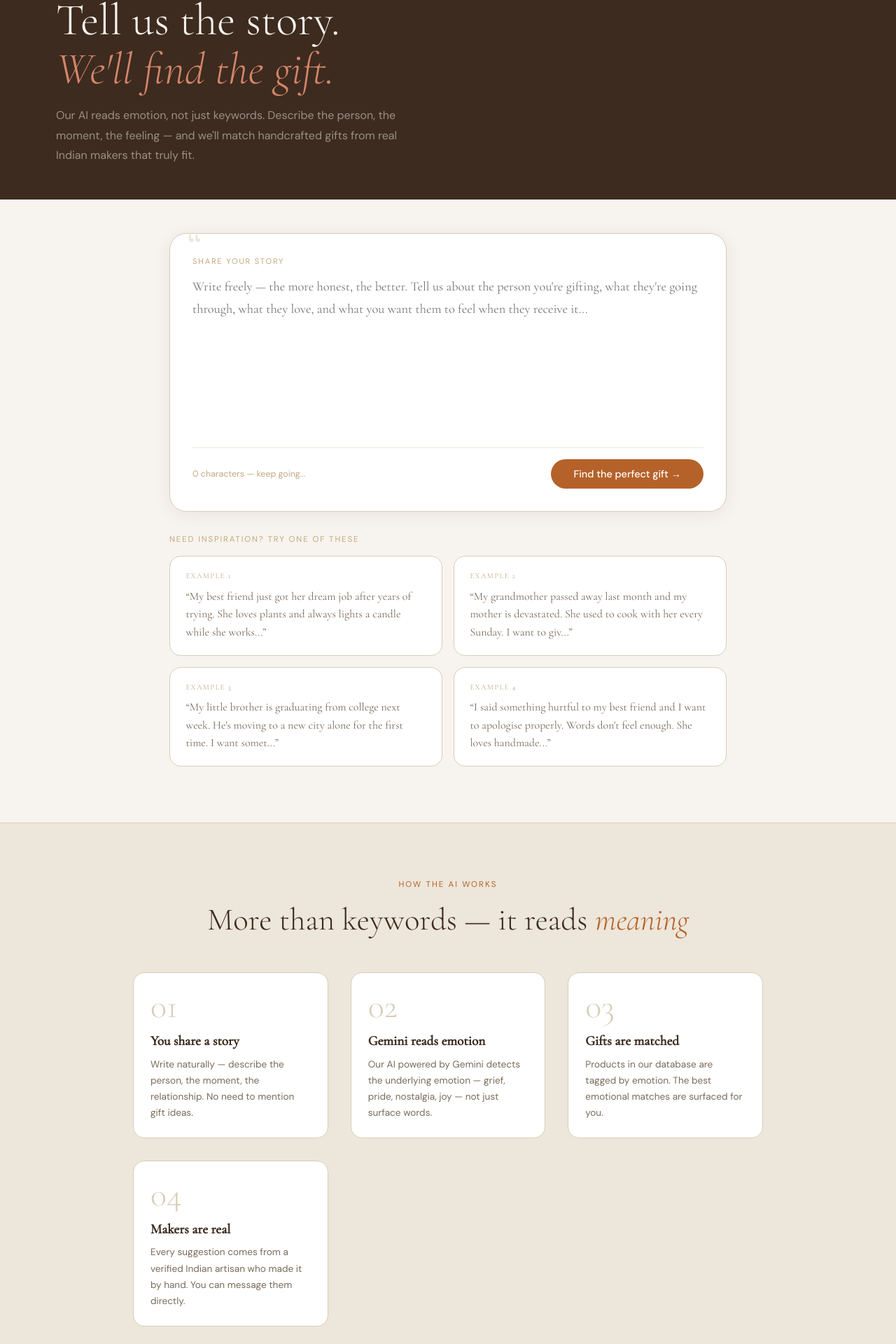
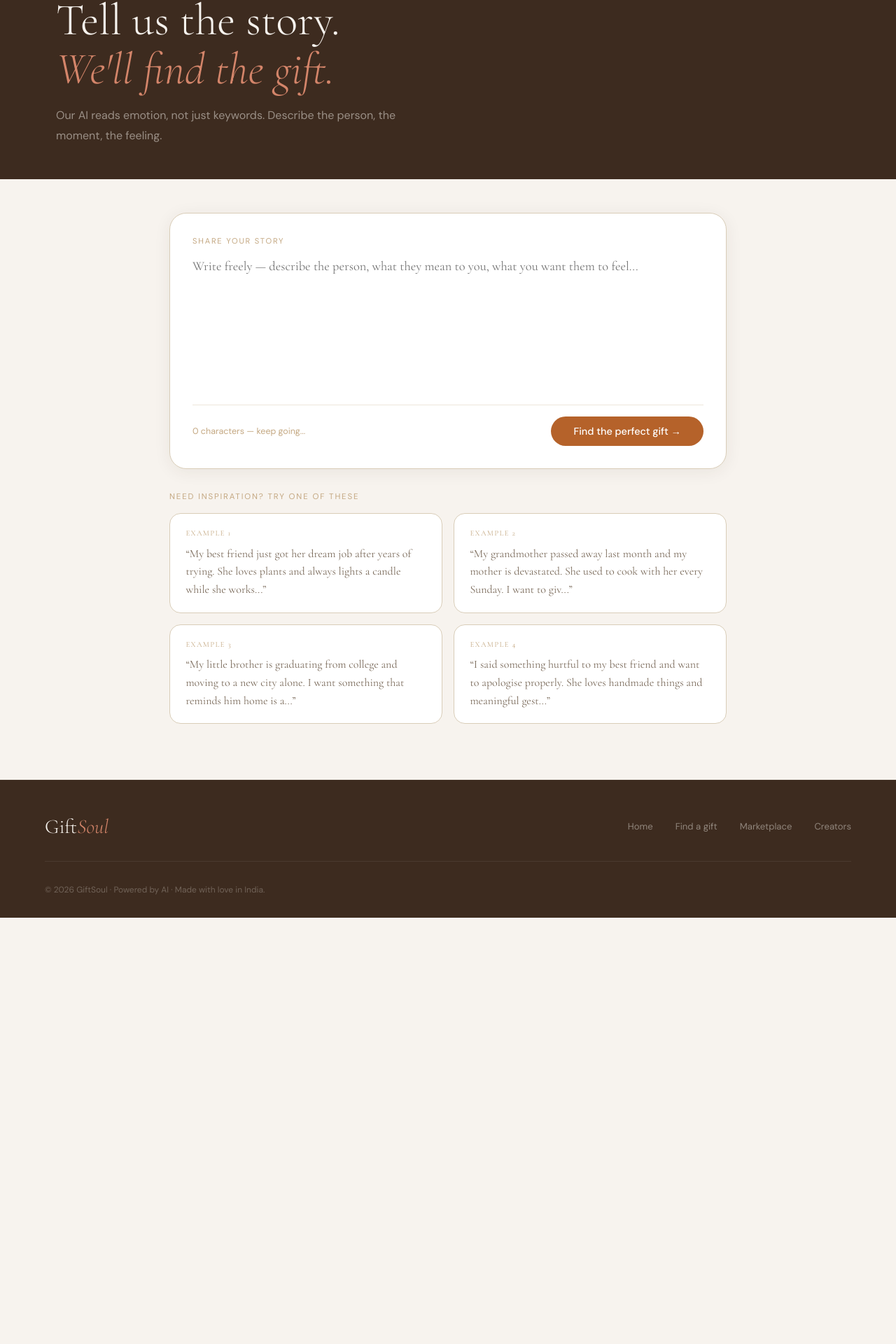
Before and after one commit to Satyam123324/GiftSoul-Emotion-based-gifting-, a Next.js app: page /find-gift in a window 1280 px wide. Shown: the part 155-2075 px from the top of the page at 70% size. After the commit the page ends 1466 px from the top, so only its background shows below. Built offline with nearby package versions, Linux system fonts and the light colour scheme.

Commit message:
Rewrite find-gift page - safe rendering

```diff
--- a/src/app/find-gift/page.js
+++ b/src/app/find-gift/page.js
@@ -1,83 +1,54 @@
 'use client'
 import Link from 'next/link'
 import { useState } from 'react'
-
-const EXAMPLE_STORIES = [
-  "My best friend just got her dream job after years of trying. She loves plants and always lights a candle while she works. I want something that feels like a warm hug and says I always believed in you.",
-  "My grandmother passed away last month and my mother is devastated. She used to cook with her every Sunday. I want to give her something that honours that memory and brings her comfort.",
-  "My little brother is graduating from college next week. He's moving to a new city alone for the first time. I want something meaningful that reminds him home is always with him.",
-  "I said something hurtful to my best friend and I want to apologise properly. Words don't feel enough. She loves handmade things and meaningful gestures over grand ones.",
-]
 
 export default function FindGift() {
   const [story, setStory] = useState('')
   const [loading, setLoading] = useState(false)
   const [result, setResult] = useState(null)
   const [error, setError] = useState('')
-  const [loadingMsg, setLoadingMsg] = useState('')
-
-  const LOADING_MESSAGES = [
-    'Reading your story...',
-    'Detecting the emotion...',
-    'Searching through 200+ handmade gifts...',
-    'Matching to the perfect makers...',
-    'Almost ready...',
-  ]
 
   async function findGifts() {
     if (story.trim().length < 20) {
-      setError('Please share a bit more about the person or situation — the more you tell us, the better we can match.')
+      setError('Please share a bit more about the person or situation.')
       return
     }
     setError('')
     setResult(null)
     setLoading(true)
 
-    let msgIdx = 0
-    setLoadingMsg(LOADING_MESSAGES[0])
-    const interval = setInterval(() => {
-      msgIdx = (msgIdx + 1) % LOADING_MESSAGES.length
-      setLoadingMsg(LOADING_MESSAGES[msgIdx])
-    }, 1200)
-
     try {
       const res = await fetch('/api/suggest-gifts', {
         method: 'POST',
         headers: { 'Content-Type': 'application/json' },
-        body: JSON.stringify({ story }),
+        body: JSON.stringify({ story })
       })
       const data = await res.json()
-      if (data.error) { setError(data.error); return }
+      console.log('Response:', JSON.stringify(data))
+      if (data.error) {
+        setError(data.error)
+      } else {
         setResult(data)
-    } catch {
-      setError('Something went wrong. Please try again.')
+      }
+    } catch (e) {
+      setError('Network error: ' + e.message)
     } finally {
-      clearInterval(interval)
       setLoading(false)
     }
   }
 
-  const toneColors = {
-    warm: '#B5622A', celebratory: '#4A6741',
-    comforting: '#5B7FA6', solemn: '#6B5B7B', playful: '#C4622A'
-  }
-
   return (
     <div style={{minHeight:'100vh',background:'#F7F3EE'}}>
-
-      {/* NAV */}
-      <nav style={{position:'fixed',top:0,left:0,right:0,height:'70px',display:'flex',alignItems:'center',justifyContent:'space-between',padding:'0 4rem',zIndex:500,background:'rgba(247,243,238,.97)',backdropFilter:'blur(16px)',boxShadow:'0 1px 0 #D9CDB8'}}>
+      <nav style={{position:'fixed',top:0,left:0,right:0,height:'70px',display:'flex',alignItems:'center',justifyContent:'space-between',padding:'0 4rem',zIndex:500,background:'rgba(247,243,238,.95)',backdropFilter:'blur(16px)',boxShadow:'0 1px 0 #D9CDB8'}}>
         <Link href="/" style={{fontFamily:'Cormorant Garamond, serif',fontSize:'1.65rem',fontWeight:400,color:'#3D2B1F',textDecoration:'none'}}>
           Gift<em style={{fontStyle:'italic',color:'#B5622A'}}>Soul</em>
         </Link>
         <div style={{display:'flex',alignItems:'center',gap:'2rem'}}>
           <Link href="/marketplace" style={{fontSize:'.78rem',letterSpacing:'.12em',textTransform:'uppercase',color:'#7A6A5A',textDecoration:'none'}}>Browse gifts</Link>
           <Link href="/creators" style={{fontSize:'.78rem',letterSpacing:'.12em',textTransform:'uppercase',color:'#7A6A5A',textDecoration:'none'}}>Creators</Link>
-          <Link href="/creator-register" style={{padding:'.5rem 1.4rem',background:'#3D2B1F',color:'#F7F3EE',borderRadius:'2rem',fontSize:'.78rem',textDecoration:'none'}}>Join as creator</Link>
         </div>
       </nav>
 
-      {/* HERO */}
       <div style={{background:'#3D2B1F',padding:'calc(70px + 3rem) 5rem 3rem'}}>
         <p style={{fontSize:'.72rem',letterSpacing:'.18em',textTransform:'uppercase',color:'#C4A882',marginBottom:'1rem'}}>AI-powered gift matching</p>
         <h1 style={{fontFamily:'Cormorant Garamond, serif',fontSize:'clamp(2.5rem,5vw,4.5rem)',fontWeight:300,color:'#F7F3EE',lineHeight:1.1,marginBottom:'1rem'}}>
@@ -85,109 +56,89 @@ export default function FindGift() {
           <em style={{fontStyle:'italic',color:'#D4856A'}}>We&apos;ll find the gift.</em>
         </h1>
         <p style={{fontSize:'1rem',color:'rgba(247,243,238,.5)',maxWidth:'520px',lineHeight:1.8}}>
-          Our AI reads emotion, not just keywords. Describe the person, the moment, the feeling — and we&apos;ll match handcrafted gifts from real Indian makers that truly fit.
+          Our AI reads emotion, not just keywords. Describe the person, the moment, the feeling.
         </p>
       </div>
 
       <div style={{maxWidth:'860px',margin:'0 auto',padding:'3rem 2rem 5rem'}}>
 
-        {/* STORY INPUT BOX */}
-        <div style={{background:'white',border:'1px solid #D9CDB8',borderRadius:'24px',padding:'2rem',boxShadow:'0 4px 24px rgba(61,43,31,.07)',marginBottom:'1.5rem',position:'relative'}}>
-          <div style={{position:'absolute',top:'-1rem',left:'1.5rem',fontFamily:'Cormorant Garamond, serif',fontSize:'4rem',color:'#EDE6DA',lineHeight:1,pointerEvents:'none'}}>&ldquo;</div>
+        <div style={{background:'white',border:'1px solid #D9CDB8',borderRadius:'24px',padding:'2rem',boxShadow:'0 4px 24px rgba(61,43,31,.07)',marginBottom:'1.5rem'}}>
           <div style={{fontSize:'.7rem',letterSpacing:'.16em',textTransform:'uppercase',color:'#C4A882',marginBottom:'.8rem'}}>Share your story</div>
           <textarea
             value={story}
             onChange={e => { setStory(e.target.value); setError('') }}
-            placeholder="Write freely — the more honest, the better. Tell us about the person you're gifting, what they're going through, what they love, and what you want them to feel when they receive it..."
-            rows={7}
+            placeholder="Write freely — describe the person, what they mean to you, what you want them to feel..."
+            rows={6}
             style={{width:'100%',border:'none',outline:'none',fontFamily:'Cormorant Garamond, serif',fontSize:'1.15rem',lineHeight:1.75,color:'#3D2B1F',background:'transparent',resize:'none'}}
           />
           <div style={{display:'flex',alignItems:'center',justifyContent:'space-between',marginTop:'1rem',paddingTop:'1rem',borderTop:'1px solid #EDE6DA',flexWrap:'wrap',gap:'1rem'}}>
-            <div style={{fontSize:'.78rem',color:'#C4A882'}}>{story.length} characters {story.length < 50 ? '— keep going...' : story.length < 100 ? '— good, a bit more...' : '— great!'}</div>
+            <div style={{fontSize:'.78rem',color:'#C4A882'}}>{story.length} characters {story.length < 50 ? '— keep going...' : story.length < 100 ? '— a bit more...' : '— great!'}</div>
             <button
               onClick={findGifts}
               disabled={loading}
-              style={{padding:'.75rem 2rem',background: loading ? '#C4A882' : '#B5622A',color:'white',border:'none',borderRadius:'2rem',fontSize:'.9rem',cursor: loading ? 'not-allowed' : 'pointer',fontFamily:'DM Sans, sans-serif',fontWeight:500,transition:'all .2s',display:'flex',alignItems:'center',gap:'.6rem',minWidth:'180px',justifyContent:'center'}}>
-              {loading ? (
-                <>
-                  <span style={{display:'inline-block',width:'14px',height:'14px',border:'2px solid rgba(255,255,255,.3)',borderTopColor:'white',borderRadius:'50%',animation:'spin 0.8s linear infinite'}}></span>
-                  Finding gifts...
-                </>
-              ) : 'Find the perfect gift →'}
+              style={{padding:'.75rem 2rem',background:loading?'#C4A882':'#B5622A',color:'white',border:'none',borderRadius:'2rem',fontSize:'.9rem',cursor:loading?'not-allowed':'pointer',fontFamily:'DM Sans, sans-serif',fontWeight:500,minWidth:'180px'}}>
+              {loading ? 'Finding gifts...' : 'Find the perfect gift →'}
             </button>
           </div>
         </div>
 
-        {/* ERROR */}
         {error && (
           <div style={{background:'#FEF3EE',border:'1px solid rgba(181,98,42,.3)',borderRadius:'12px',padding:'1rem 1.2rem',marginBottom:'1.5rem',fontSize:'.88rem',color:'#B5622A'}}>
             {error}
           </div>
         )}
 
-        {/* LOADING */}
         {loading && (
           <div style={{background:'white',border:'1px solid #D9CDB8',borderRadius:'20px',padding:'3rem',textAlign:'center',marginBottom:'1.5rem'}}>
-            <div style={{display:'flex',justifyContent:'center',marginBottom:'1.5rem'}}>
-              <div style={{width:'56px',height:'56px',border:'3px solid #EDE6DA',borderTopColor:'#B5622A',borderRadius:'50%',animation:'spin .8s linear infinite'}}></div>
-            </div>
-            <p style={{fontFamily:'Cormorant Garamond, serif',fontSize:'1.3rem',color:'#3D2B1F',marginBottom:'.4rem'}}>{loadingMsg}</p>
-            <p style={{fontSize:'.82rem',color:'#7A6A5A'}}>Our AI is reading the emotion in your story</p>
+            <p style={{fontFamily:'Cormorant Garamond, serif',fontSize:'1.3rem',color:'#3D2B1F',marginBottom:'.4rem'}}>Reading your story...</p>
+            <p style={{fontSize:'.82rem',color:'#7A6A5A'}}>Our AI is detecting the emotion</p>
           </div>
         )}
 
-        {/* RESULTS */}
         {result && !loading && (
           <div>
-            {/* Emotion analysis card */}
-            <div style={{background:'#3D2B1F',borderRadius:'20px',padding:'2rem',marginBottom:'1.5rem',position:'relative',overflow:'hidden'}}>
-              <div style={{position:'absolute',inset:0,background:'radial-gradient(ellipse at 80% 20%, rgba(181,98,42,.15) 0%, transparent 60%)',pointerEvents:'none'}}></div>
-              <div style={{position:'relative'}}>
-                <div style={{display:'flex',alignItems:'center',gap:'1rem',marginBottom:'1.2rem',flexWrap:'wrap'}}>
-                  <div style={{fontSize:'.68rem',letterSpacing:'.14em',textTransform:'uppercase',color:'#C4A882'}}>Emotion detected</div>
-                  {result.emotions.map(em => (
+            <div style={{background:'#3D2B1F',borderRadius:'20px',padding:'2rem',marginBottom:'1.5rem'}}>
+              <div style={{display:'flex',gap:'.8rem',marginBottom:'1rem',flexWrap:'wrap'}}>
+                <div style={{fontSize:'.68rem',letterSpacing:'.14em',textTransform:'uppercase',color:'#C4A882'}}>Emotions detected:</div>
+                {Array.isArray(result.emotions) && result.emotions.map(em => (
                   <span key={em} style={{padding:'.3rem 1rem',borderRadius:'2rem',background:'rgba(181,98,42,.2)',border:'1px solid rgba(181,98,42,.4)',color:'#D4856A',fontSize:'.8rem',fontFamily:'Cormorant Garamond, serif',fontStyle:'italic'}}>{em}</span>
                 ))}
-                  {result.tone && (
-                    <span style={{padding:'.3rem 1rem',borderRadius:'2rem',background:'rgba(255,255,255,.08)',border:'1px solid rgba(255,255,255,.15)',color:'rgba(247,243,238,.6)',fontSize:'.75rem'}}>tone: {result.tone}</span>
+              </div>
+              {result.message && (
+                <p style={{fontFamily:'Cormorant Garamond, serif',fontSize:'1.15rem',lineHeight:1.75,color:'#F7F3EE',marginBottom:'1rem',fontStyle:'italic'}}>&ldquo;{result.message}&rdquo;</p>
               )}
-                </div>
-                <p style={{fontFamily:'Cormorant Garamond, serif',fontSize:'1.15rem',lineHeight:1.75,color:'#F7F3EE',marginBottom:'1rem',fontStyle:'italic'}}>&ldquo;{result.message}&rdquo;</p>
               {result.gift_note && (
                 <div style={{background:'rgba(255,255,255,.06)',borderRadius:'12px',padding:'.8rem 1rem',fontSize:'.82rem',color:'rgba(247,243,238,.6)',borderLeft:'2px solid #B5622A'}}>
-                    💌 <strong style={{color:'rgba(247,243,238,.8)'}}>Personalisation tip:</strong> {result.gift_note}
+                  💌 <strong style={{color:'rgba(247,243,238,.8)'}}>Card tip:</strong> {result.gift_note}
                 </div>
               )}
             </div>
-            </div>
 
-            {/* Gift suggestions */}
-            <div style={{marginBottom:'1rem'}}>
             <h2 style={{fontFamily:'Cormorant Garamond, serif',fontSize:'1.8rem',fontWeight:300,color:'#3D2B1F',marginBottom:'.4rem'}}>
               Handpicked gifts for <em style={{fontStyle:'italic',color:'#B5622A'}}>{result.recipient || 'this moment'}</em>
             </h2>
             <p style={{fontSize:'.85rem',color:'#7A6A5A',marginBottom:'1.5rem'}}>Matched by emotion · Made by hand in India</p>
-            </div>
 
-            <div style={{display:'grid',gridTemplateColumns:'repeat(auto-fill,minmax(280px,1fr))',gap:'1.5rem',marginBottom:'2rem'}}>
-              {result.suggestions.map((g,i) => (
-                <div key={g.id} style={{background:'white',border:'1px solid #D9CDB8',borderRadius:'20px',overflow:'hidden',transition:'all .25s',position:'relative'}}
-                  onMouseEnter={e => {e.currentTarget.style.transform='translateY(-4px)';e.currentTarget.style.boxShadow='0 12px 40px rgba(61,43,31,.12)'}}
-                  onMouseLeave={e => {e.currentTarget.style.transform='translateY(0)';e.currentTarget.style.boxShadow='none'}}>
+            <div style={{display:'grid',gridTemplateColumns:'repeat(auto-fill,minmax(260px,1fr))',gap:'1.5rem',marginBottom:'2rem'}}>
+              {Array.isArray(result.suggestions) && result.suggestions.map((g, i) => (
+                <div key={i} style={{background:'white',border:'1px solid #D9CDB8',borderRadius:'20px',overflow:'hidden',position:'relative'}}>
                   {i === 0 && (
                     <div style={{position:'absolute',top:'.75rem',left:'.75rem',zIndex:2,fontSize:'.62rem',letterSpacing:'.1em',textTransform:'uppercase',padding:'.25rem .7rem',borderRadius:'2rem',background:'#B5622A',color:'white'}}>Best match</div>
                   )}
-                  <div style={{height:'200px',background: i===0?'#FFF3E0':i===1?'#E8F5E9':i===2?'#FCE4EC':'#E3F2FD',display:'flex',alignItems:'center',justifyContent:'center',fontSize:'64px'}}>
-                    {g.icon}
+                  <div style={{height:'180px',background:i===0?'#FFF3E0':i===1?'#E8F5E9':i===2?'#FCE4EC':'#E3F2FD',display:'flex',alignItems:'center',justifyContent:'center',fontSize:'56px'}}>
+                    {g.icon || '🎁'}
                   </div>
                   <div style={{padding:'1.25rem'}}>
-                    <div style={{fontSize:'.65rem',letterSpacing:'.1em',textTransform:'uppercase',color:'#B5622A',marginBottom:'.5rem'}}>
-                      {g.emotions.slice(0,2).join(' · ')}
+                    <div style={{fontFamily:'Cormorant Garamond, serif',fontSize:'1.2rem',color:'#3D2B1F',marginBottom:'.3rem',lineHeight:1.3}}>
+                      {g.name || 'Handmade gift'}
                     </div>
-                    <div style={{fontFamily:'Cormorant Garamond, serif',fontSize:'1.2rem',color:'#3D2B1F',marginBottom:'.3rem',lineHeight:1.3}}>{g.name}</div>
-                    <div style={{fontSize:'.75rem',color:'#7A6A5A',marginBottom:'1rem'}}>by {g.by} · {g.city}</div>
+                    <div style={{fontSize:'.75rem',color:'#7A6A5A',marginBottom:'1rem'}}>
+                      by {g.by || (g.creators && g.creators.shop_name) || 'Artisan'} · {g.city || (g.creators && g.creators.city) || 'India'}
+                    </div>
                     <div style={{display:'flex',alignItems:'center',justifyContent:'space-between'}}>
-                      <span style={{fontSize:'1.1rem',fontWeight:500,color:'#3D2B1F'}}>{g.price}</span>
+                      <span style={{fontSize:'1.1rem',fontWeight:500,color:'#3D2B1F'}}>
+                        {g.price || (g.base_price ? `₹${g.base_price}` : '₹500')}
+                      </span>
                       <Link href="/product" style={{padding:'.45rem 1.1rem',background:'#B5622A',color:'white',borderRadius:'2rem',textDecoration:'none',fontSize:'.75rem',fontFamily:'DM Sans, sans-serif',fontWeight:500}}>
                         View gift →
                       </Link>
@@ -197,9 +148,8 @@ export default function FindGift() {
               ))}
             </div>
 
-            {/* Try again */}
             <div style={{display:'flex',gap:'1rem',flexWrap:'wrap',justifyContent:'center',padding:'1rem 0',borderTop:'1px solid #D9CDB8'}}>
-              <button onClick={() => {setResult(null);setStory('');window.scrollTo({top:0,behavior:'smooth'})}}
+              <button onClick={() => {setResult(null);setStory('')}}
                 style={{padding:'.7rem 1.6rem',border:'1px solid #D9CDB8',borderRadius:'2rem',background:'white',color:'#3D2B1F',cursor:'pointer',fontFamily:'DM Sans, sans-serif',fontSize:'.85rem'}}>
                 Try a different story
               </button>
@@ -210,16 +160,18 @@ export default function FindGift() {
           </div>
         )}
 
-        {/* EXAMPLE STORIES — shown only when no result */}
         {!result && !loading && (
           <div style={{marginTop:'2rem'}}>
             <p style={{fontSize:'.72rem',letterSpacing:'.16em',textTransform:'uppercase',color:'#C4A882',marginBottom:'1rem'}}>Need inspiration? Try one of these</p>
             <div style={{display:'grid',gridTemplateColumns:'repeat(auto-fill,minmax(340px,1fr))',gap:'1rem'}}>
-              {EXAMPLE_STORIES.map((s,i) => (
+              {[
+                'My best friend just got her dream job after years of trying. She loves plants and always lights a candle while she works. I want something warm and meaningful.',
+                'My grandmother passed away last month and my mother is devastated. She used to cook with her every Sunday. I want to give her something that honours that memory.',
+                'My little brother is graduating from college and moving to a new city alone. I want something that reminds him home is always with him.',
+                'I said something hurtful to my best friend and want to apologise properly. She loves handmade things and meaningful gestures over grand ones.'
+              ].map((s, i) => (
                 <button key={i} onClick={() => setStory(s)}
-                  style={{background:'white',border:'1px solid #D9CDB8',borderRadius:'16px',padding:'1.2rem 1.4rem',textAlign:'left',cursor:'pointer',transition:'all .2s',fontFamily:'Cormorant Garamond, serif',fontSize:'1rem',color:'#7A6A5A',lineHeight:1.6}}
-                  onMouseEnter={e => {e.currentTarget.style.borderColor='#B5622A';e.currentTarget.style.color='#3D2B1F'}}
-                  onMouseLeave={e => {e.currentTarget.style.borderColor='#D9CDB8';e.currentTarget.style.color='#7A6A5A'}}>
+                  style={{background:'white',border:'1px solid #D9CDB8',borderRadius:'16px',padding:'1.2rem 1.4rem',textAlign:'left',cursor:'pointer',fontFamily:'Cormorant Garamond, serif',fontSize:'1rem',color:'#7A6A5A',lineHeight:1.6}}>
                   <span style={{fontSize:'.68rem',letterSpacing:'.12em',textTransform:'uppercase',color:'#C4A882',display:'block',marginBottom:'.5rem'}}>Example {i+1}</span>
                   &ldquo;{s.slice(0,120)}...&rdquo;
                 </button>
@@ -227,27 +179,6 @@ export default function FindGift() {
             </div>
           </div>
         )}
-      </div>
-
-      {/* HOW IT WORKS */}
-      <div style={{background:'#EDE6DA',borderTop:'1px solid #D9CDB8',padding:'5rem'}}>
-        <p style={{fontSize:'.72rem',letterSpacing:'.18em',textTransform:'uppercase',color:'#B5622A',marginBottom:'1rem',textAlign:'center'}}>How the AI works</p>
-        <h2 style={{fontFamily:'Cormorant Garamond, serif',fontSize:'clamp(2rem,3.5vw,3rem)',fontWeight:300,color:'#3D2B1F',textAlign:'center',marginBottom:'3rem'}}>
-          More than keywords — it reads <em style={{fontStyle:'italic',color:'#B5622A'}}>meaning</em>
-        </h2>
-        <div style={{display:'grid',gridTemplateColumns:'repeat(auto-fit,minmax(220px,1fr))',gap:'2rem',maxWidth:'900px',margin:'0 auto'}}>
-          {[{n:'01',title:'You share a story',desc:'Write naturally — describe the person, the moment, the relationship. No need to mention gift ideas.'},
-            {n:'02',title:'Gemini reads emotion',desc:'Our AI powered by Gemini detects the underlying emotion — grief, pride, nostalgia, joy — not just surface words.'},
-            {n:'03',title:'Gifts are matched',desc:'Products in our database are tagged by emotion. The best emotional matches are surfaced for you.'},
-            {n:'04',title:'Makers are real',desc:'Every suggestion comes from a verified Indian artisan who made it by hand. You can message them directly.'},
-          ].map(s => (
-            <div key={s.n} style={{background:'white',border:'1px solid #D9CDB8',borderRadius:'16px',padding:'1.5rem'}}>
-              <div style={{fontFamily:'Cormorant Garamond, serif',fontSize:'3rem',fontWeight:300,color:'#D9CDB8',lineHeight:1,marginBottom:'.8rem'}}>{s.n}</div>
-              <h3 style={{fontFamily:'Cormorant Garamond, serif',fontSize:'1.2rem',color:'#3D2B1F',marginBottom:'.6rem'}}>{s.title}</h3>
-              <p style={{fontSize:'.85rem',color:'#7A6A5A',lineHeight:1.7}}>{s.desc}</p>
-            </div>
-          ))}
-        </div>
       </div>
 
       <footer style={{background:'#3D2B1F',padding:'3rem 4rem 2rem'}}>
@@ -259,12 +190,8 @@ export default function FindGift() {
             ))}
           </div>
         </div>
-        <div style={{fontSize:'.75rem',color:'rgba(247,243,238,.28)'}}>© 2026 GiftSoul · Powered by Gemini AI · Made with love in India.</div>
+        <div style={{fontSize:'.75rem',color:'rgba(247,243,238,.28)'}}>© 2026 GiftSoul · Powered by AI · Made with love in India.</div>
       </footer>
-
-      <style>{`
-        @keyframes spin { to { transform: rotate(360deg); } }
-      `}</style>
     </div>
   )
 }
```
Lines whose indentation alone changed are shown as unchanged.
